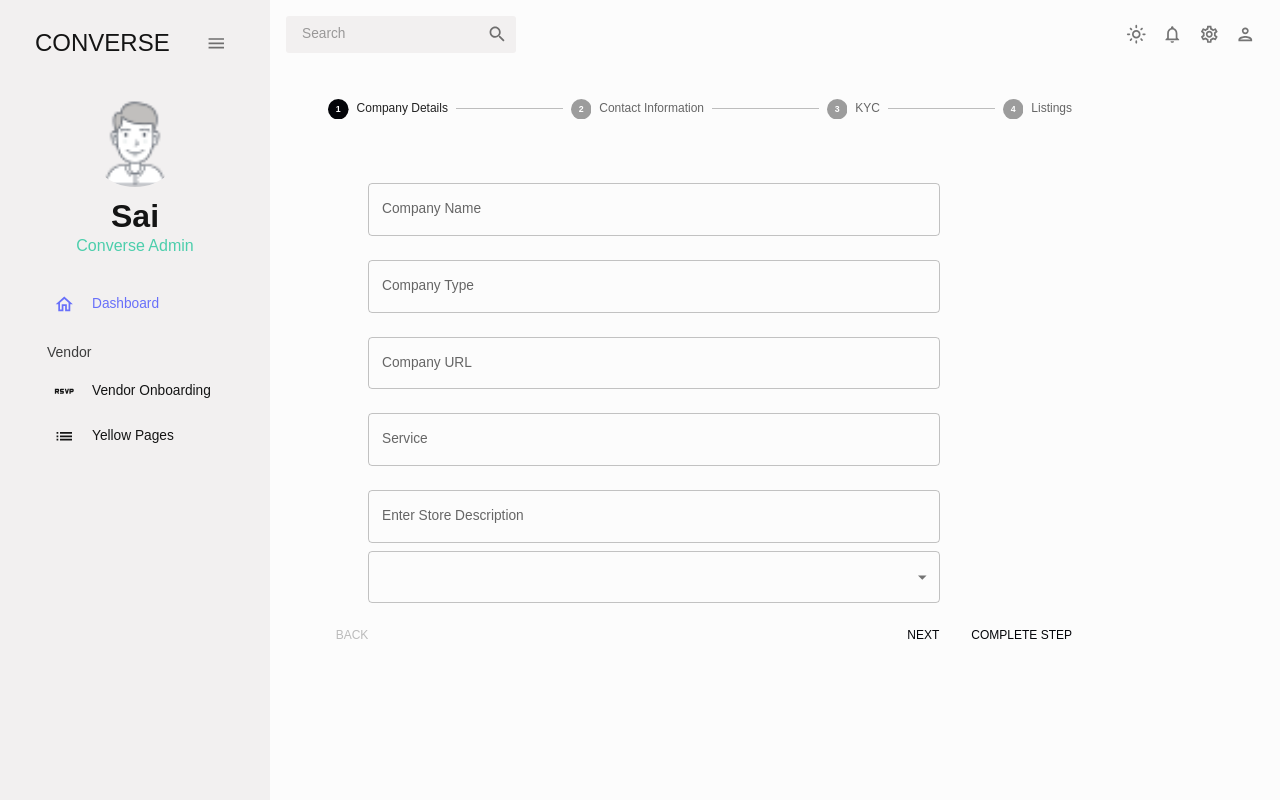
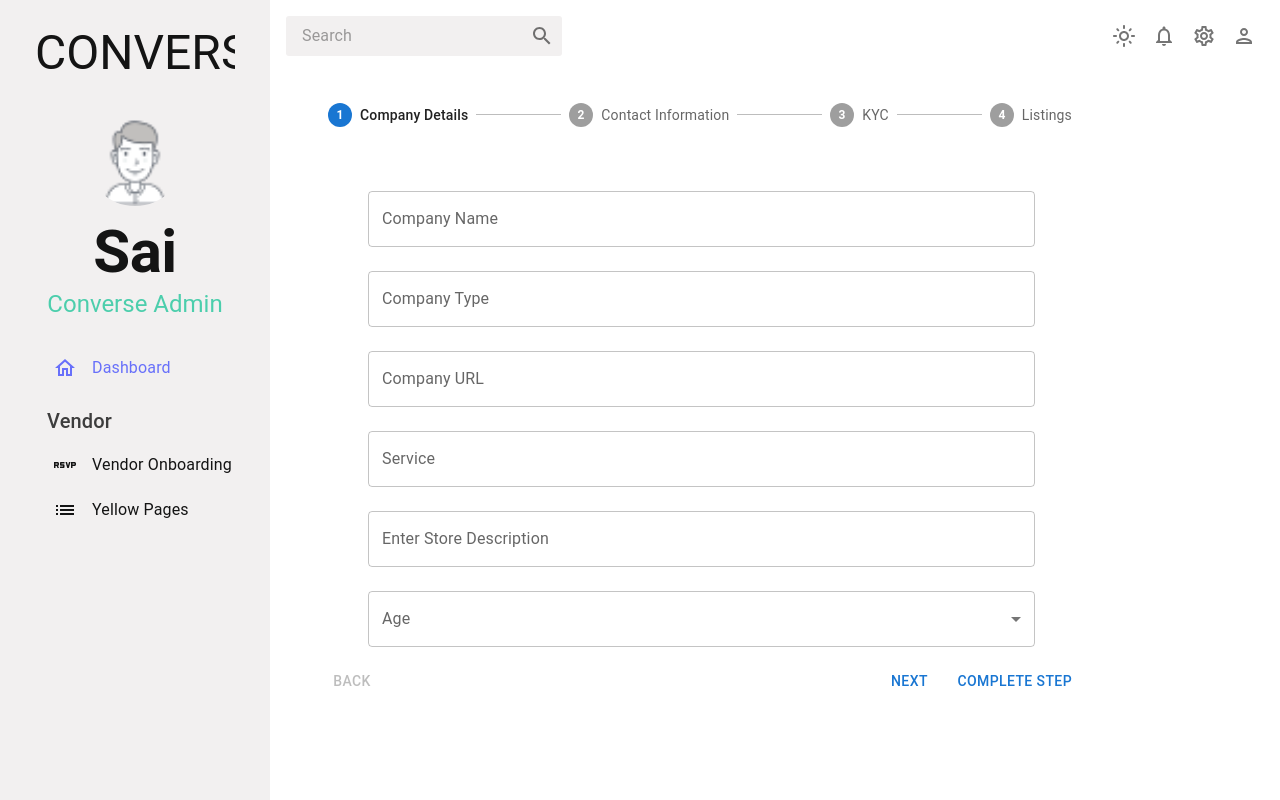
Before and after one commit to PiersoftDev/converse-portal360, a React (Create React App) app: page /vendor-onboarding in a window 1280 px wide. Built offline with nearby package versions, Linux system fonts and the light colour scheme; no server answers; what aws-amplify would draw is missing.

Commit message:
Updated tsx to jsx and added Age dropdown

```diff
--- a/src/Components/vendor/vendor_onboarding.jsx
+++ /dev/null
@@ -1,27 +0,0 @@
-import { ColorModeContext, useMode } from "../../theme";
-import { CssBaseline, ThemeProvider, Box } from "@mui/material";
-import { Topbar } from "../../common/components/top_bar/topbar";
-import { Sidebar } from "../../common/components/side_bar/side_bar";
-import { useState } from "react";
-import "react-pro-sidebar/dist/css/styles.css";
-import VerticalLinearStepper from "./vendor_onboarding_form";
-
-export const VendorOnboarding = () => {
-  const [theme, colorMode] = useMode();
-  const [isSidebar, setIsSidebar] = useState(true);
-
-  return (
-    <ColorModeContext.Provider value={colorMode}>
-      <ThemeProvider theme={theme}>
-        <CssBaseline />
-        <div className="app">
-          <Sidebar isSidebar={isSidebar} />
-          <main className="content">
-            <Topbar setIsSidebar={isSidebar} />
-            <Box m="30px"><VerticalLinearStepper/></Box>
-          </main>
-        </div>
-      </ThemeProvider>
-    </ColorModeContext.Provider>
-  );
-};
--- /dev/null
+++ b/src/Components/vendor/vendor_onboarding.tsx
@@ -0,0 +1,22 @@
+import { CssBaseline, Box } from "@mui/material";
+import { Topbar } from "../../common/components/top_bar/topbar";
+import { Sidebar } from "../../common/components/side_bar/side_bar";
+import "react-pro-sidebar/dist/css/styles.css";
+import VerticalLinearStepper from "./vendor_onboarding_form";
+
+export const VendorOnboarding = () => {
+  return (
+    <>
+      <CssBaseline />
+      <div className="app">
+        <Sidebar />
+        <main className="content">
+          <Topbar />
+          <Box m="30px">
+            <VerticalLinearStepper />
+          </Box>
+        </main>
+      </div>
+    </>
+  );
+};
--- a/src/Components/vendor/vendor_onboarding_form.jsx
+++ b/src/Components/vendor/vendor_onboarding_form.tsx
@@ -7,13 +7,12 @@
 import Button from "@mui/material/Button";
 import Typography from "@mui/material/Typography";
 import TextField from "@mui/material/TextField";
-import TextareaAutosize from "@mui/base/TextareaAutosize";
 
 const steps = ["Company Details", "Contact Information", "KYC", "Listings"];
 
 export default function HorizontalNonLinearStepper() {
   const [activeStep, setActiveStep] = React.useState(0);
-  const [completed, setCompleted] = React.useState({});
+  const [completed, setCompleted] = React.useState(new Map());
 
   const totalSteps = () => {
     return steps.length;
@@ -45,27 +44,27 @@
     setActiveStep((prevActiveStep) => prevActiveStep - 1);
   };
 
-  const handleStep = (step) => () => {
+  const handleStep = (step: number) => () => {
     setActiveStep(step);
   };
 
   const handleComplete = () => {
-    const newCompleted = completed;
-    newCompleted[activeStep] = true;
+    const newCompleted = { ...completed };
+    newCompleted.set(activeStep, true);
     setCompleted(newCompleted);
     handleNext();
   };
 
   const handleReset = () => {
     setActiveStep(0);
-    setCompleted({});
+    setCompleted(new Map());
   };
 
   return (
     <Box sx={{ ml: "20px", width: "80%" }}>
       <Stepper nonLinear activeStep={activeStep}>
         {steps.map((label, index) => (
-          <Step key={label} completed={completed[index]}>
+          <Step key={label} completed={completed.get(index)}>
             <StepButton color="inherit" onClick={handleStep(index)}>
               {label}
             </StepButton>
@@ -75,9 +74,7 @@
       <div>
         {allStepsCompleted() ? (
           <React.Fragment>
-            <Typography sx={{ mt: 2, mb: 1 }}>
-              All steps completed - you&apos;re finished
-            </Typography>
+            <Typography sx={{ mt: 2, mb: 1 }}>All steps completed - you&apos;re finished</Typography>
             <Box sx={{ display: "flex", flexDirection: "row", pt: 2 }}>
               <Box sx={{ flex: "1 1 auto" }} />
               <Button onClick={handleReset}>Reset</Button>
@@ -95,58 +92,28 @@
               display="grid"
               justifyContent="space-between"
             >
-              <TextField
-                id="outlined-basic"
-                label="Company Name"
-                variant="outlined"
-                sx={{ mt: 3, ml: 6, width: "75ch" }}
-              />
-              <TextField
-                id="outlined-basic"
-                label="Company Type"
-                variant="outlined"
-                sx={{ mt: 3, ml: 6, width: "75ch" }}
-              />
-              <TextField
-                id="outlined-basic"
-                label="Company URL"
-                variant="outlined"
-                sx={{ mt: 3, ml: 6, width: "75ch" }}
-              />
-              <TextField
-                id="outlined-basic"
-                label="Service"
-                variant="outlined"
-                sx={{ mt: 3, ml: 6, width: "75ch" }}
-              />
-              <TextField
-                id="outlined-basic"
-                label="Enter Store Description"
-                variant="outlined"
-                sx={{ mt: 3, ml: 6, width: "75ch" }}
-              />
+              <TextField id="outlined-basic" label="Company Name" variant="outlined" sx={{ mt: 3, ml: 6, width: "75ch" }} />
+              <TextField id="outlined-basic" label="Company Type" variant="outlined" sx={{ mt: 3, ml: 6, width: "75ch" }} />
+              <TextField id="outlined-basic" label="Company URL" variant="outlined" sx={{ mt: 3, ml: 6, width: "75ch" }} />
+              <TextField id="outlined-basic" label="Service" variant="outlined" sx={{ mt: 3, ml: 6, width: "75ch" }} />
+              <TextField id="outlined-basic" label="Enter Store Description" variant="outlined" sx={{ mt: 3, ml: 6, width: "75ch" }} />
 
+              <Box sx={{ mt: 3, ml: 6, width: "75ch" }}>
                 <FormControl fullWidth>
-
-                <Select
-                  labelId="demo-simple-select-label"
-                  id="demo-simple-select"
-                  sx={{ mt: 1, ml: 6, width: "75ch" }}
-                  label="Age"
-                >
+                  <InputLabel id="demo-simple-select-label">Age</InputLabel>
+                  <Select labelId="demo-simple-select-label" id="demo-simple-select" label="Age">
+                    <MenuItem value="">
+                      <em>None</em>
+                    </MenuItem>
                     <MenuItem value={10}>Ten</MenuItem>
                     <MenuItem value={20}>Twenty</MenuItem>
                     <MenuItem value={30}>Thirty</MenuItem>
                   </Select>
                 </FormControl>
               </Box>
+            </Box>
             <Box sx={{ display: "flex", flexDirection: "row", pt: 2 }}>
-              <Button
-                color="inherit"
-                disabled={activeStep === 0}
-                onClick={handleBack}
-                sx={{ mr: 1 }}
-              >
+              <Button color="inherit" disabled={activeStep === 0} onClick={handleBack} sx={{ mr: 1 }}>
                 Back
               </Button>
               <Box sx={{ flex: "1 1 auto" }} />
@@ -154,19 +121,12 @@
                 Next
               </Button>
               {activeStep !== steps.length &&
-                (completed[activeStep] ? (
-                  <Typography
-                    variant="caption"
-                    sx={{ display: "inline-block" }}
-                  >
+                (completed.get(activeStep) ? (
+                  <Typography variant="caption" sx={{ display: "inline-block" }}>
                     Step {activeStep + 1} already completed
                   </Typography>
                 ) : (
-                  <Button onClick={handleComplete}>
-                    {completedSteps() === totalSteps() - 1
-                      ? "Finish"
-                      : "Complete Step"}
-                  </Button>
+                  <Button onClick={handleComplete}>{completedSteps() === totalSteps() - 1 ? "Finish" : "Complete Step"}</Button>
                 ))}
             </Box>
           </React.Fragment>
--- a/src/services/login-service.ts
+++ b/src/services/login-service.ts
@@ -44,8 +44,8 @@
 
 export const login = async function signIn(username: string, password: string) {
   try {
-      const user = await Auth.signIn(username, password);
+    await Auth.signIn(username, password);
   } catch (error) {
-      console.log('error signing in', error);
+    console.log("error signing in", error);
   }
-}
+};
```
Also changed, not shown: src/Common/components/side_bar/side_bar.tsx (renamed from src/Common/components/side_bar/side_bar.jsx, +19 -59 lines), src/Components/Login/Login.tsx (+4 -6 lines). Lines whose indentation alone changed are shown as unchanged.
